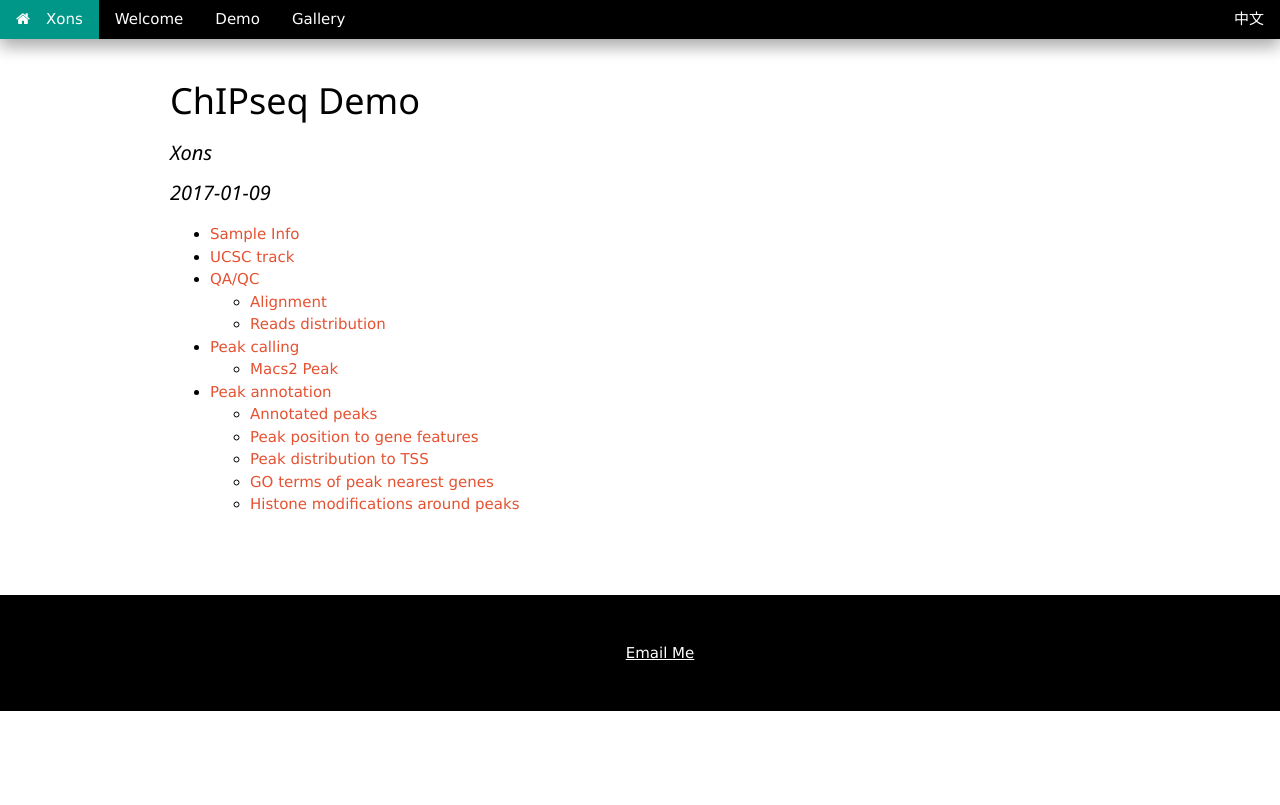
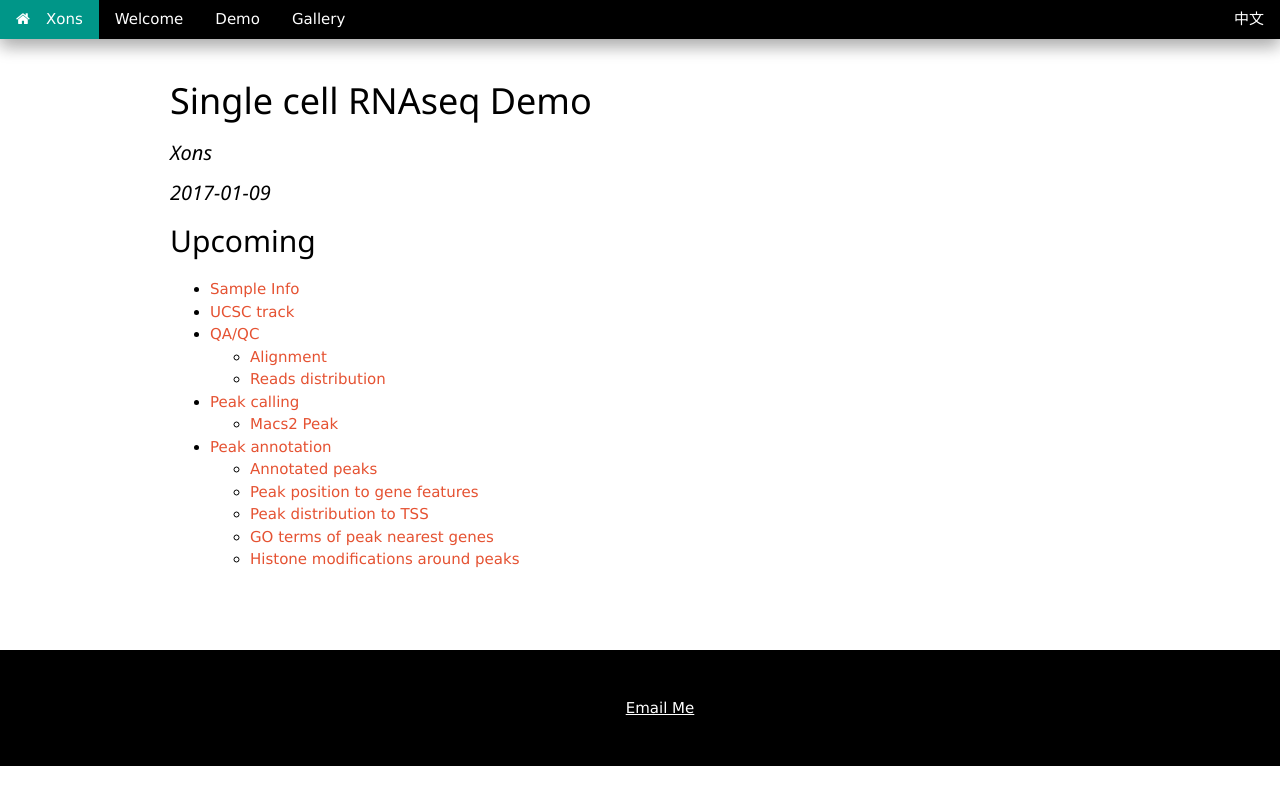
Before and after one commit to xons/xons.github.io, a Jekyll site: the page built from singlecell.demo.html, in a window 1280 px wide. Shown: the top 805 px of the page. Built offline with Jekyll 4.4.1, drawn with Linux system fonts in a browser that asks for light colours; nearby versions of some CDN libraries; library files that are not in the unit come from our copies.

Commit message:
Update singlecell.demo.html

```diff
--- a/singlecell.demo.html
+++ b/singlecell.demo.html
@@ -7,11 +7,12 @@ title: Xons/Single cell RNAseq Demo
 
 <div class="fluid-row" id="header">
 
-<h1 class="title toc-ignore">ChIPseq Demo</h1>
+<h1 class="title toc-ignore">Single cell RNAseq Demo</h1>
 <h4 class="author"><em>Xons</em></h4>
 <h4 class="date"><em>2017-01-09</em></h4>
 
 </div>
+  <h2>Upcoming</h2>
 
 <div id="TOC">
 <ul>
```
